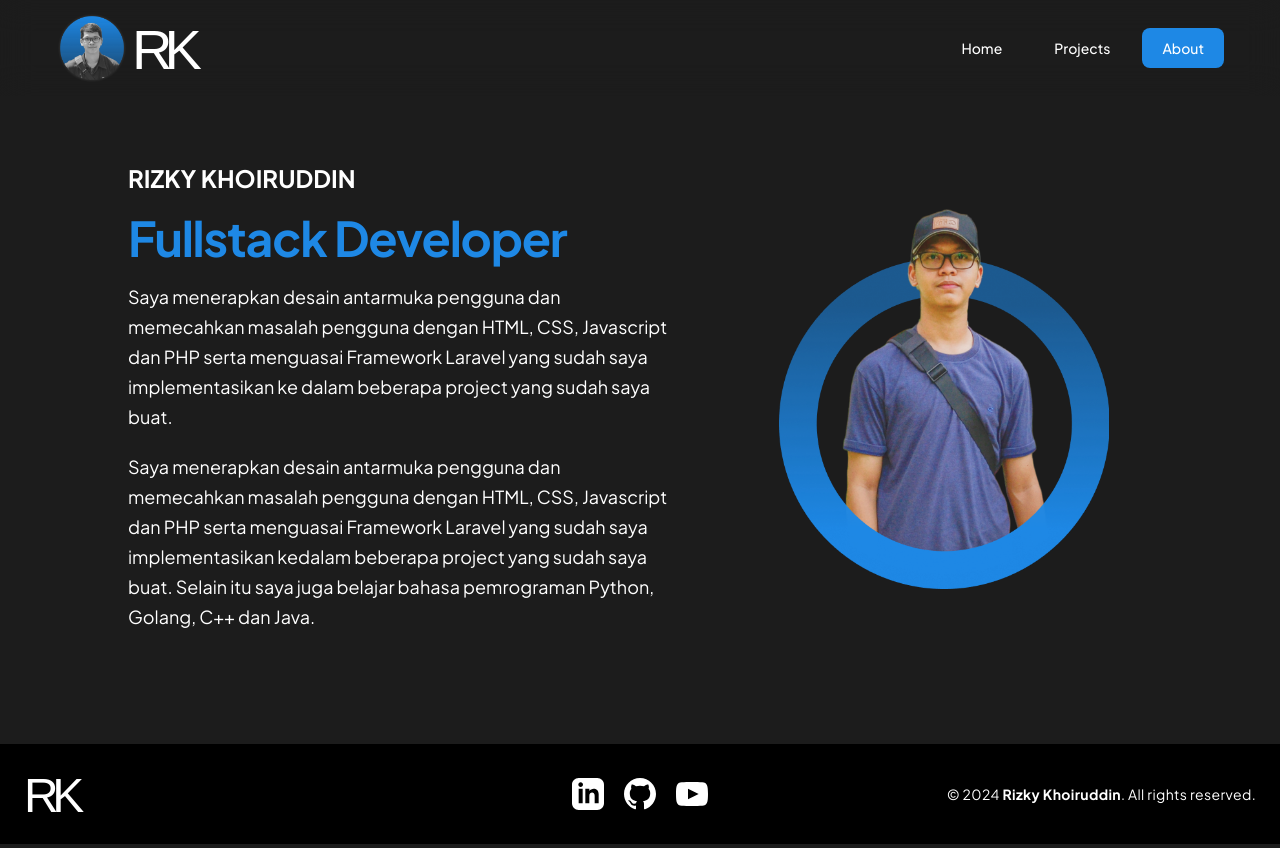
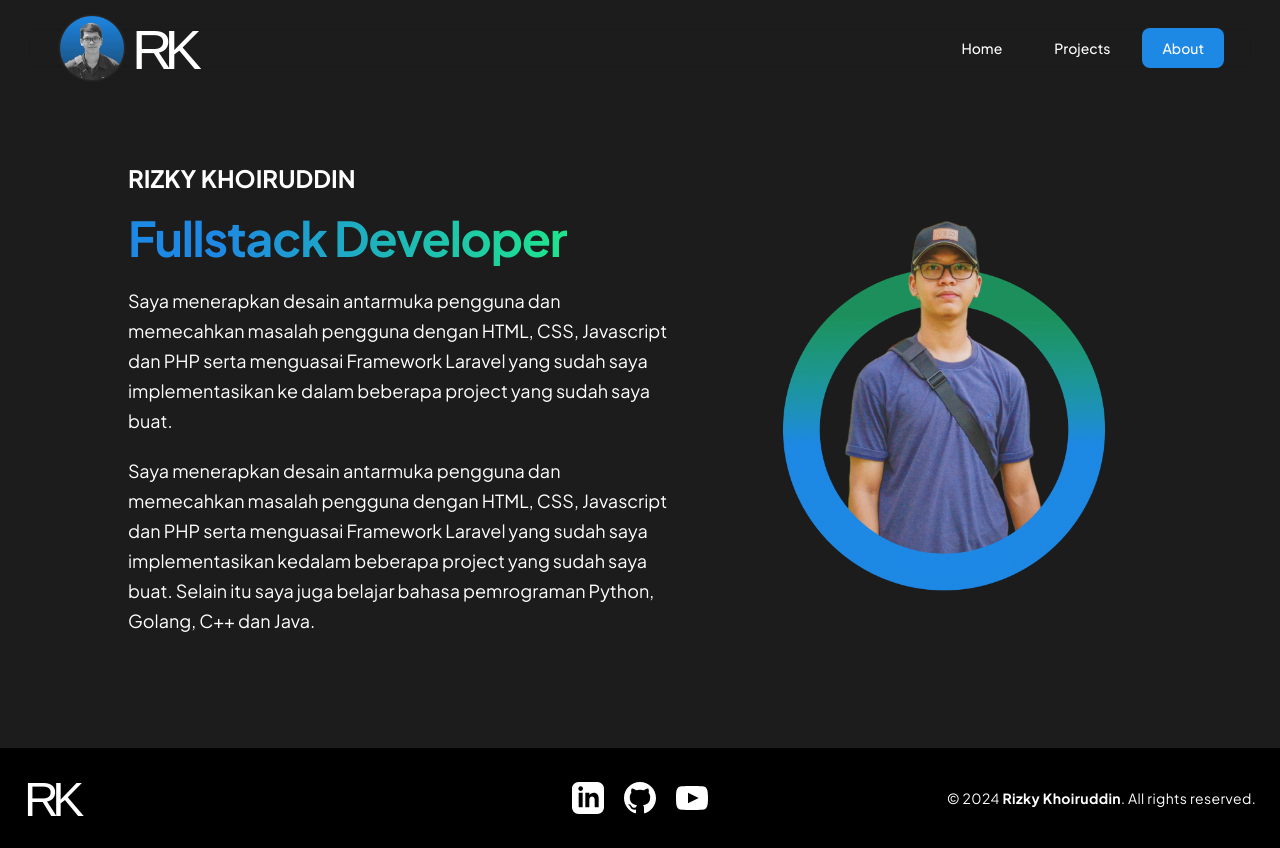
Before and after one commit to Fallcruz/Portfolio, a Next.js app: page /about in a window 1280 px wide. Built offline with nearby package versions, Linux system fonts and the light colour scheme; a web font is replaced by a local one.

Commit message:
update v3

```diff
--- a/app/about/page.js
+++ b/app/about/page.js
@@ -6,7 +6,7 @@ function page() {
         <div className='flex lg:flex-row flex-col-reverse lg:px-0 px-0 lg:ms-6 ms-0 mt-6 lg:gap-0 gap-12'>
             <div className='flex flex-col basis-[50%] items-start justify-center lg:ms-10 ms-0 me-0 gap-5'>
                 <h1 className='text-2xl font-bold uppercase tracking-normal'>Rizky Khoiruddin</h1>
-                <h2 className='text-blue text-5xl font-bold tracking-tight'>Fullstack Developer</h2>
+                <h2 className='linear-blue text-5xl font-bold tracking-tight pb-1'>Fullstack Developer</h2>
                 <p className='lg:text-lg text-base lg:leading-[30px] leading-7'>
                     Saya menerapkan desain antarmuka pengguna dan memecahkan masalah pengguna dengan HTML, CSS, Javascript dan PHP serta menguasai Framework Laravel yang sudah saya implementasikan ke dalam beberapa project yang sudah saya buat.
                 </p>
@@ -15,7 +15,7 @@ function page() {
                 </p>
             </div>
             <div className='flex flex-row basis-[50%] items-center justify-center'>
-                <Image className='lg:w-auto w-72 lg:h-96 h-auto' src='/img/pic-profile.png' width={500} height={500} quality={100} alt='logo' priority={true}/>
+                <Image className='lg:w-auto w-72 lg:h-96 h-auto' src='/img/pic-profile-linear.png' width={500} height={500} quality={100} alt='logo' priority={true}/>
             </div>
         </div>
     )
```
